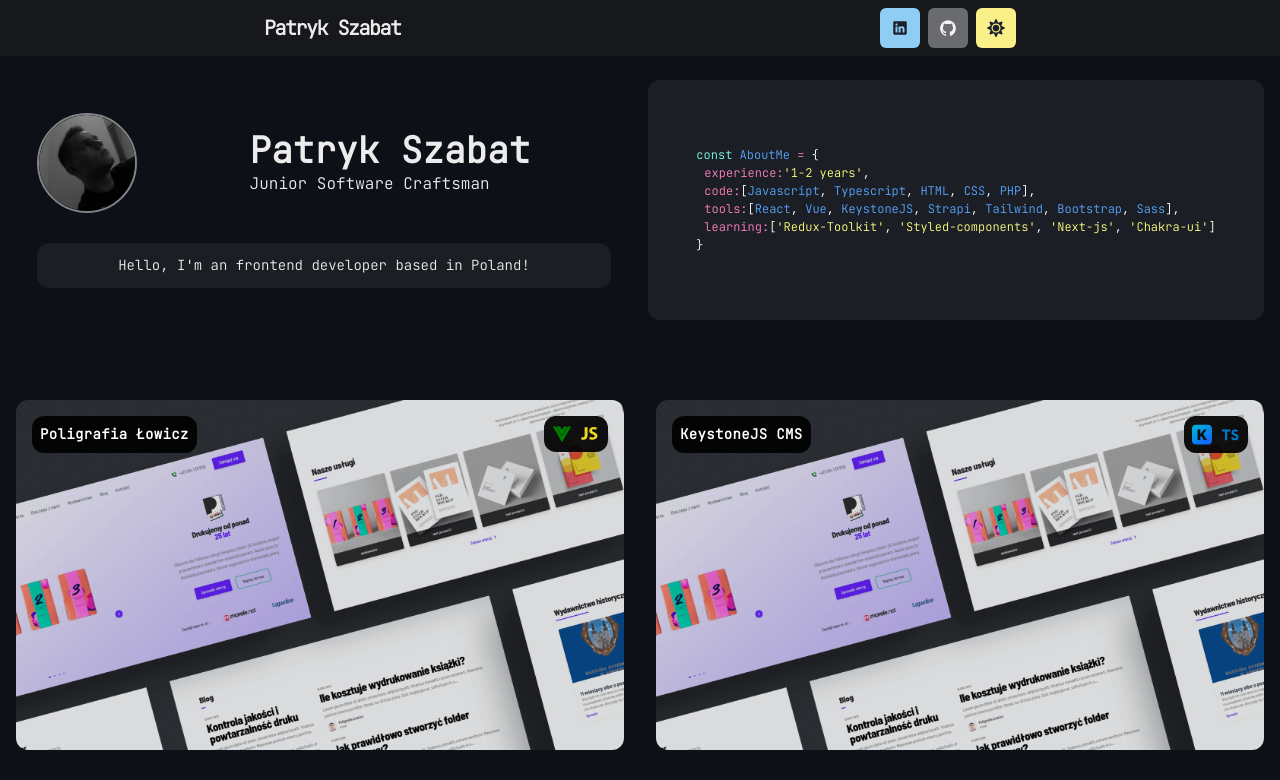
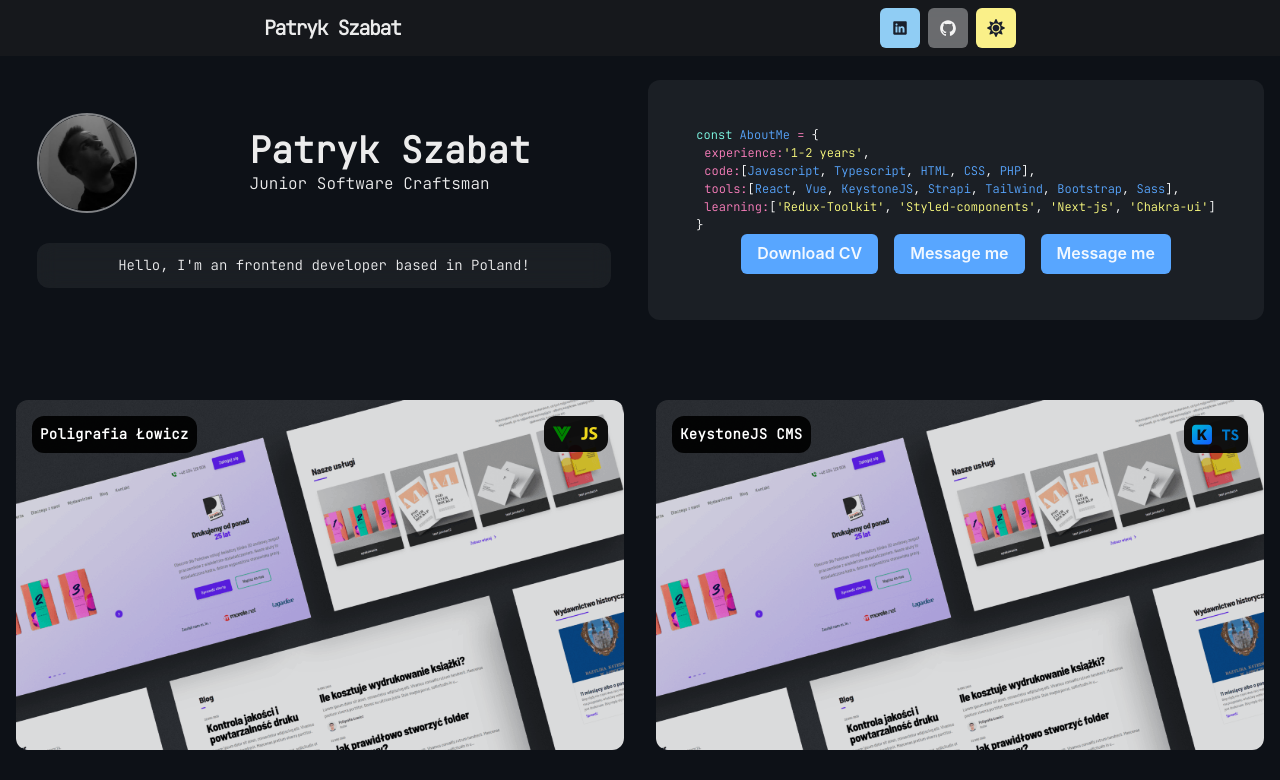
Before and after one commit to dedku/portfolio-app, a React (Create React App) app: page / in a window 1280 px wide. Shown: the top 780 px of the page. Built offline with nearby package versions, Linux system fonts and the light colour scheme.

Commit message:
smoth scroll && scrollTo

```diff
--- a/src/components/AboutMe.js
+++ b/src/components/AboutMe.js
@@ -1,8 +1,15 @@
-import { Box, Container, Flex, Heading, chakra, Image, Text, Spacer, Center, useColorModeValue} from '@chakra-ui/react'
+import { Box, Container, Flex, Heading, chakra, Image, Text, Spacer, Center, useColorModeValue, Button} from '@chakra-ui/react'
 
 const ProfileImage = chakra(Image, {
   shouldForwardProp: prop => ['width', 'height', 'src', 'alt'].includes(prop)
 })
+
+const scrollTo = (e) => {
+  e.preventDefault();
+  const target = e.target.getAttribute('href')
+  const location = document.querySelector(target).offsetTop
+  window.scrollTo({left:0, top: location - 64});
+};
 
 const AboutMe = () => {
     return (
@@ -85,7 +92,7 @@ const AboutMe = () => {
             alignItems="center"
             maxH='400px'
           >
-            <Center h="100%" mx={6}>
+            <Center h="100%" mx={6} flexDirection="column">
               <Text fontSize={{base: 'sm', md: 'xs'}} as="samp" fontFamily='JetBrains Mono  , Poppins'>
                 <chakra.span color="#80FFEA">const </chakra.span>
                 <chakra.span color="#58a6ff">AboutMe </chakra.span>
@@ -141,6 +148,11 @@ const AboutMe = () => {
                 <chakra.br />
                 <chakra.span color="white">&#125;</chakra.span>
               </Text>
+              <Flex gap={4}>
+              <Button bg="#58a6ff">Download CV</Button>
+              <Button bg="#58a6ff">Message me</Button>
+              <Button bg="#58a6ff" onClick={scrollTo}><a href='#projects'>Message me</a></Button>
+              </Flex>
             </Center>
           </Box>
         </Flex>
--- a/src/components/Footer.js
+++ b/src/components/Footer.js
@@ -3,7 +3,6 @@ import {
     Center,
     Container,
     Stack,
-    Text,
     useColorModeValue,
   } from '@chakra-ui/react';
 
--- a/src/components/Projects.js
+++ b/src/components/Projects.js
@@ -15,7 +15,7 @@ const Projects = () => {
     const { error, isPending, data } = useFetch('./data.json')
 
     return (
-    <Container maxW="container.xl">
+    <Container maxW="container.xl" id="projects">
         { error && <Center h={{ base: 'calc(50vh - 4rem)', md: 'calc(50vh - 1rem)' }} rounded='xl' position='relative' bgColor='whiteAlpha.100'>  Error with fetching data : { error }</Center>}
         { isPending && <SimpleGrid
         columns={{ sm: 1, md: 2}} spacing='2rem' align="center" justify="center" minW="100%" pt={4} mb={8}
--- a/src/lib/theme.js
+++ b/src/lib/theme.js
@@ -3,6 +3,9 @@ import { mode } from '@chakra-ui/theme-tools'
 
 const styles = {
   global: props => ({
+    html: {
+      scrollBehavior: 'smooth',
+    },
     body: {
       bg: mode('blackAlpha.100', '#0d1117')(props)
     }
```
